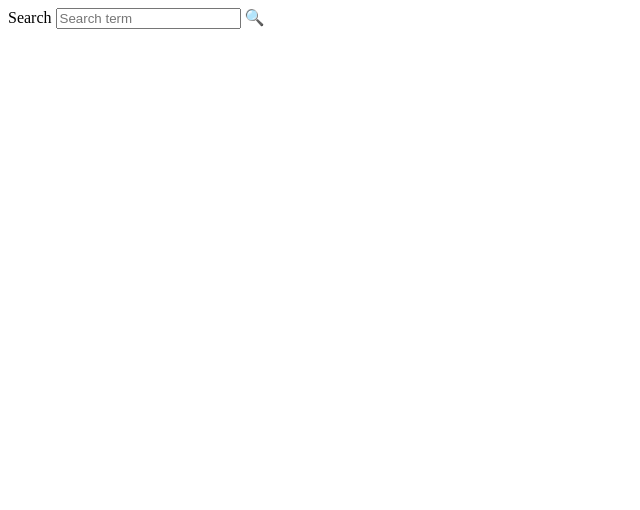
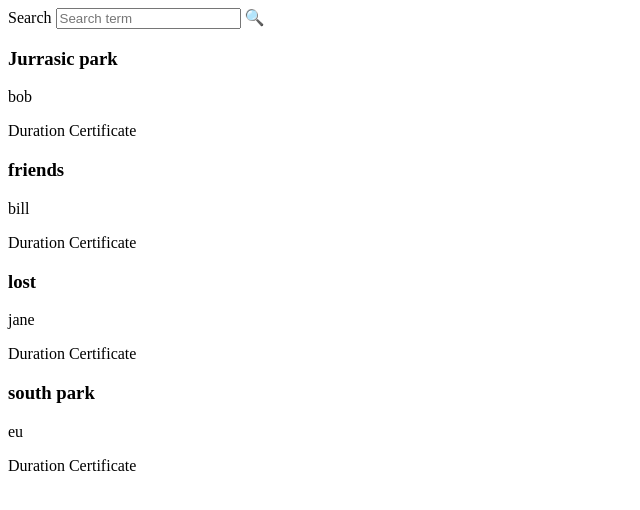
Before and after one commit to alexandru-pocovnicu/miscellaneous, a website: page index.html in a window 1280 px wide. Shown: the whole page, without its empty margins (0-640 px from the left). Drawn offline with Linux system fonts and the light colour scheme.

```diff
--- a/index.html
+++ b/index.html
@@ -18,5 +18,6 @@
         <data data-certificate>Certificate</data>
       </section>
     </template>
+    <section id="film-container"></section>
   </body>
 </html>
--- a/script.js
+++ b/script.js
@@ -1,27 +1,56 @@
+const state = {
+  films: [
+    {
+      title: "Jurrasic park",
+      director: "bob",
+      times: ["15:00", "20:00"],
+      certificate: "12A",
+      duration: 109,
+    },
+    {
+      title: "friends",
+      director: "bill",
+      times: ["15:00", "20:00"],
+      certificate: "12A",
+      duration: 123,
+    },
+    {
+      title: "lost",
+      director: "jane",
+      times: ["15:00", "20:00"],
+      certificate: "12A",
+      duration: 87,
+    },
+    {
+      title: "south park",
+      director: "eu",
+      times: ["15:00", "20:00"],
+      certificate: "12A",
+      duration: 871,
+    },
+  ],
+  searchTerm: "",
+};
 
-function calculator(a, b, sign) {
-  let signs=["+","-","*","/"]
-  if(typeof a!=="number"||typeof b!=="number"||!signs.includes(sign)){
-    return "unknown value";
-  }
-  if(b===0 && sign==="/"){
-    return Infinity
-  }
-  let result;
-  switch (sign){
-    case "+":
-      result=a+b;
-      break;
-    case "-":
-      result=a-b;
-      break;
-    case "*":
-      result=a*b;
-      break;
-    case "/":
-      result=a/b;
+function createFilmCard(film) {
+  const filmCard = document.getElementById("film-card").content.cloneNode(true);
+  filmCard.querySelector("h3").textContent = film.title;
+  filmCard.querySelector("p").textContent = film.director;
+  return filmCard;
+}
 
-  }
-return result
+function render() {
+  const filteredFilms = state.films.filter((film) =>
+    film.title.includes(state.searchTerm),
+  );
+  const filmCards = filteredFilms.map((eachFilm) => createFilmCard(eachFilm));
+  document.getElementById("film-container").append(...filmCards);
 }
-console.log(calculator(6,2,"/"));
+render();
+
+const input = document.getElementById("q");
+input.addEventListener("keyup", () => {
+  state.searchTerm = input.value;
+  document.getElementById("film-container").innerHTML=""
+  render()
+});
```
Also changed, not shown: scope.js (+7 -4 lines).
